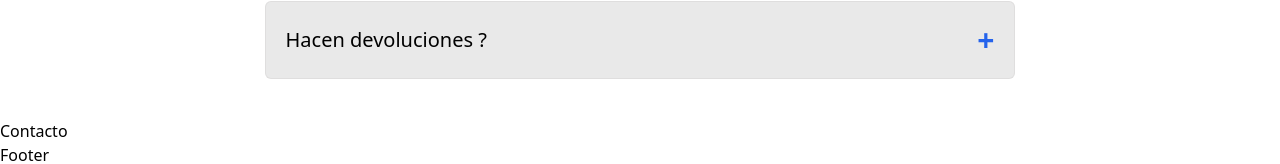
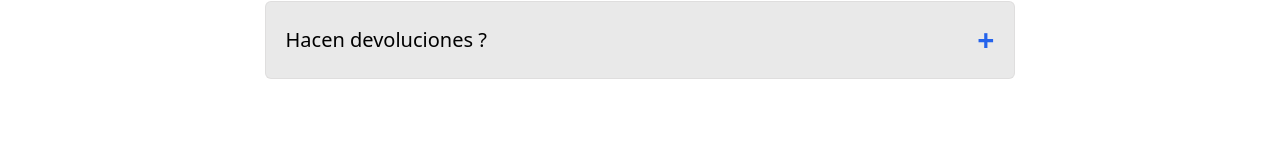
Before and after one commit to juanandreacchio/San_Gabriel, a React (Vite) app: page / in a window 1280 px wide. Shown: the part 2508-2672 px from the top of the page. After the commit the page ends 2627 px from the top, so only its background shows below. Built offline with nearby package versions, Linux system fonts and the light colour scheme; no server answers; the database is empty.

Commit message:
added Demo Link

```diff
--- a/src/App.jsx
+++ b/src/App.jsx
@@ -1,11 +1,8 @@
 import Header from "./Components/Header";
 import Hero from "./Components/Hero";
 import ProductosContainer from "./Components/ProductosContainer";
-
 import Nosotros from "./Components/Nosotros";
 import Preguntas from "./Components/Preguntas";
-import Contacto from "./Components/Contacto";
-import Footer from "./Components/Footer";
 
 function App() {
   return (
@@ -16,8 +13,6 @@ function App() {
       <ProductosContainer />
 
       <Preguntas />
-      <Contacto />
-      <Footer />
     </>
   );
 }
```
